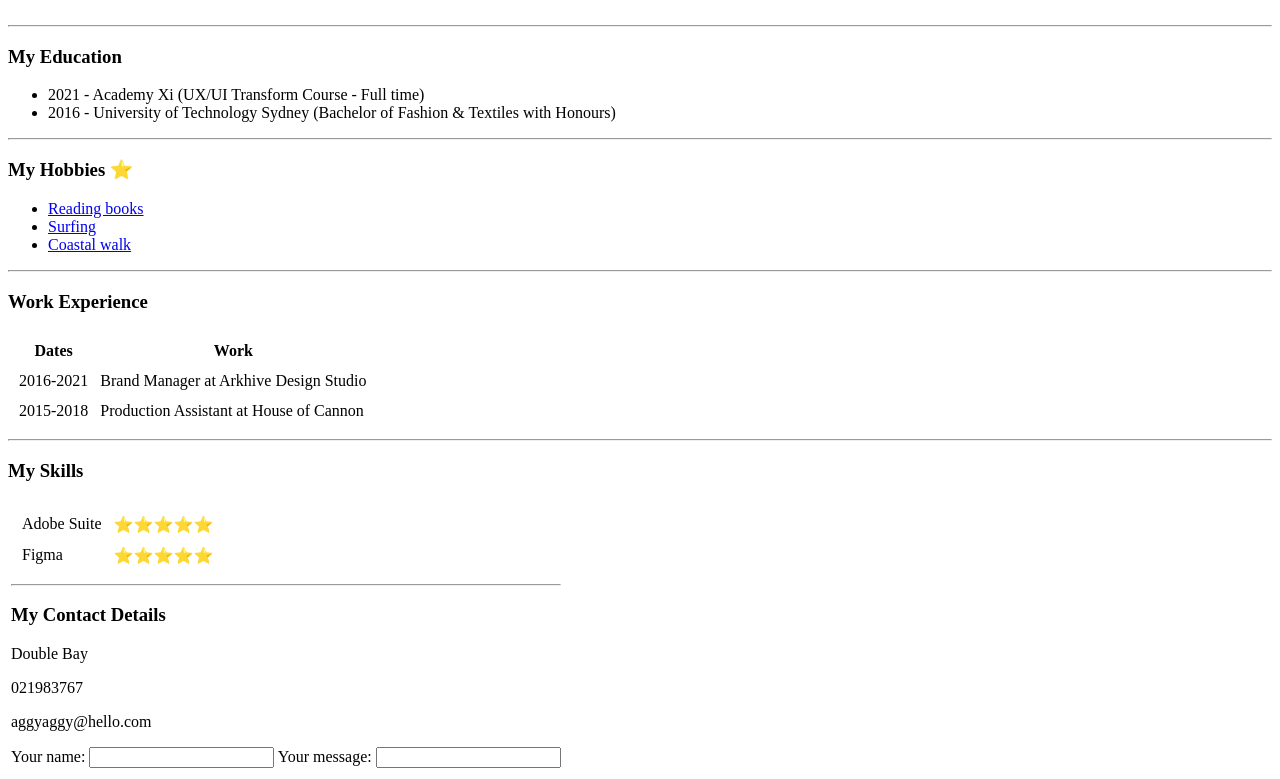
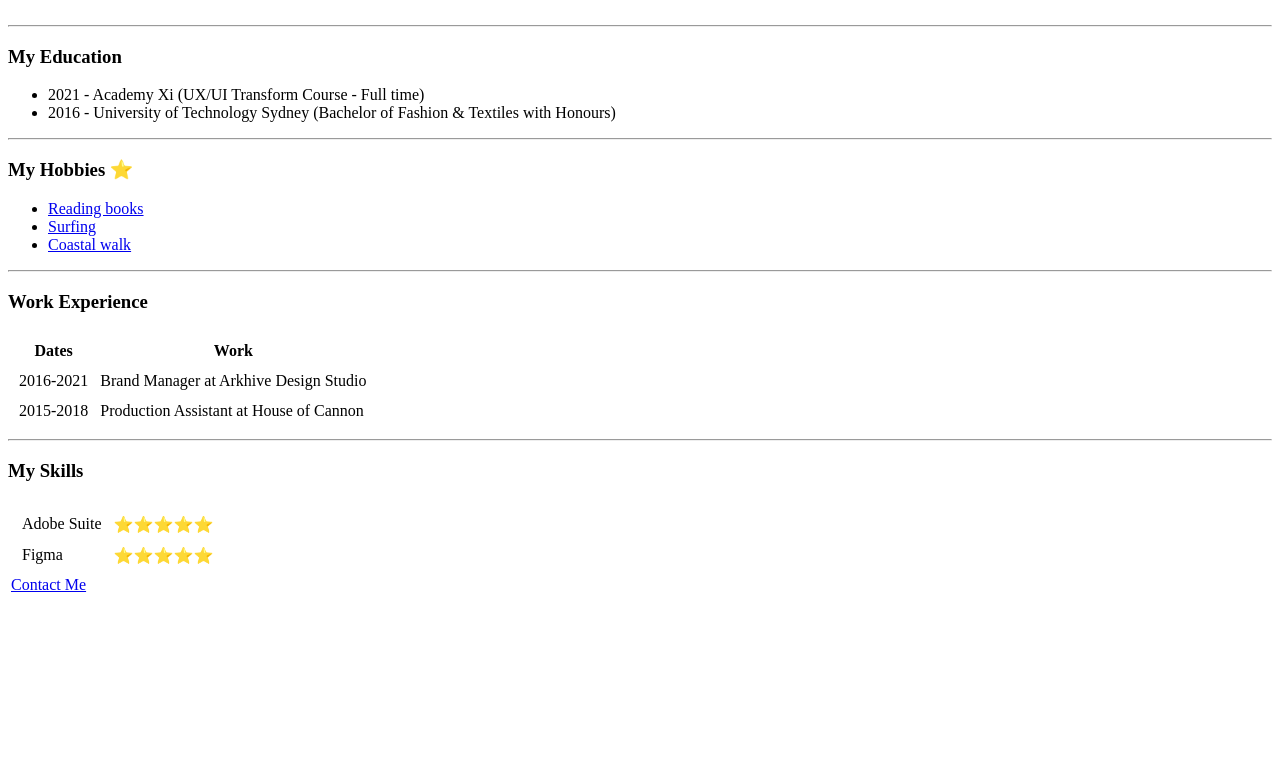
Before and after one commit to aggyboen/cv, a plain HTML site: page index.html in a window 1280 px wide. Shown: the part 337-1116 px from the top of the page. After the commit the page ends 942 px from the top, so only its background shows below. Drawn offline with Linux system fonts and the light colour scheme.

Commit message:
Update index.html

```diff
--- a/index.html
+++ b/index.html
@@ -68,19 +68,7 @@
         <head>
           <meta charset="utf-8">
           <title>Contact Me</title>
-        </head>
-      </body>
-      <body>
-          <hr>
-          <h3>My Contact Details</h3>
-          <p>Double Bay</p>
-          <p>021983767</p>
-          <p>aggyaggy@hello.com</p>
-        <form action="" method="get" class="form-example">
-          <label>Your name:</label>
-          <input type="text"name=""value="">
-          <label>Your message:</label>
-          <input type="text"name=""value="">
-        </form>
+         <a href="/Users/agnesagnes/Desktop/UDEMY-Web Development/HTML - Personal Site/contactme.html">Contact Me</a>
+</body>
         </body>
         </html>
```
